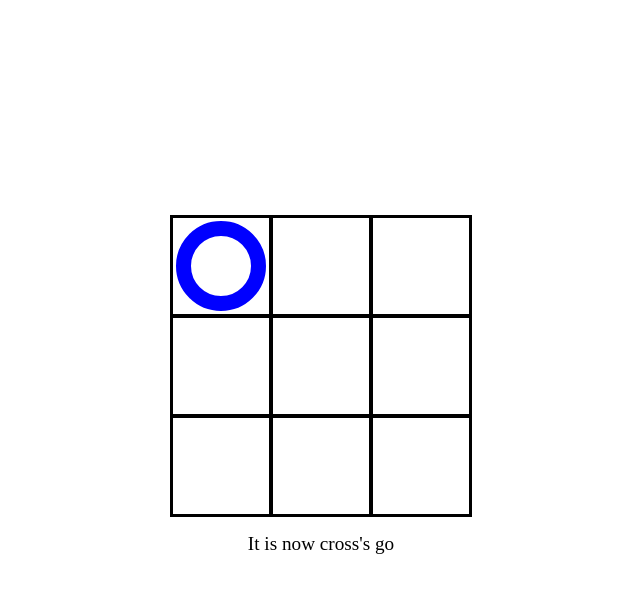
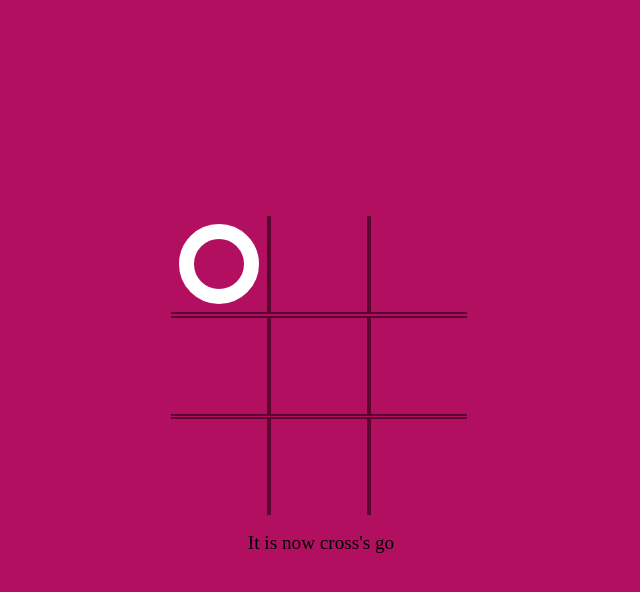
Before and after one commit to negar-karimnejad/Tic-Tac-Toe, a plain HTML site: page index.html in a window 1280 px wide. Both pictures are taken after a click on the element 540 px from the left and 266 px from the top of the page. Shown: the whole page, without its empty margins (319-959 px from the left). Drawn offline with Linux system fonts and the light colour scheme.

Commit message:
add some styles

```diff
--- a/styles.css
+++ b/styles.css
@@ -7,35 +7,62 @@ body {
   align-items: center;
   height: 100vh;
   flex-direction: column;
+  background-color: rgb(179, 15, 97);
 }
 #gameboard {
   width: 300px;
   height: 300px;
-  background-color: black;
-  border: 1px solid black;
   display: flex;
   flex-wrap: wrap;
 }
 .square {
   width: 96px;
   height: 96px;
-  background-color: white;
-  border: 2px solid black;
+  background-color: rgb(179, 15, 97);
+  border: 2px solid rgb(91, 6, 49);
   display: flex;
   justify-content: center;
   align-items: center;
 }
+.square:nth-child(1) {
+  border-top: none;
+  border-left: none;
+}
+.square:nth-child(2) {
+  border-top: none;
+}
+.square:nth-child(3) {
+  border-top: none;
+  border-right: none;
+}
+.square:nth-child(4) {
+  border-left: none;
+}
+.square:nth-child(6) {
+  border-right: none;
+}
+.square:nth-child(7) {
+  border-left: none;
+  border-bottom: none;
+}
+.square:nth-child(8) {
+border-bottom: none;
+}
+.square:nth-child(9) {
+border-bottom: none;
+border-right: none;
+}
 .circle {
-  height: 60px;
-  width: 60px;
+  height: 50px;
+  width: 50px;
   border-radius: 50%;
-  border: 15px solid blue;
+  border: 15px solid white;
 }
 .cross,
 .cross::after {
   width: 30px;
   height: 80px;
-  background-color: red;
+  background-color: rgb(65, 0, 32);
   position: relative;
   transform: rotate(45deg);
 }
@@ -56,13 +83,18 @@ body {
 .restart {
   padding: 0.5rem 0.8rem;
   font-size: 1.2rem;
-  background-color: black;
+  background-color: rgb(230, 0, 115);
   color: white;
-  border-radius: 0.2rem;
+  border-radius: 0.5rem;
   cursor: pointer;
   display: none;
+  border: none;
+  transition: all 200ms ease-in-out;
 }
 .restart:hover {
   background-color: white;
   color: black;
 }
+.text{
+color: white;
+}
```
